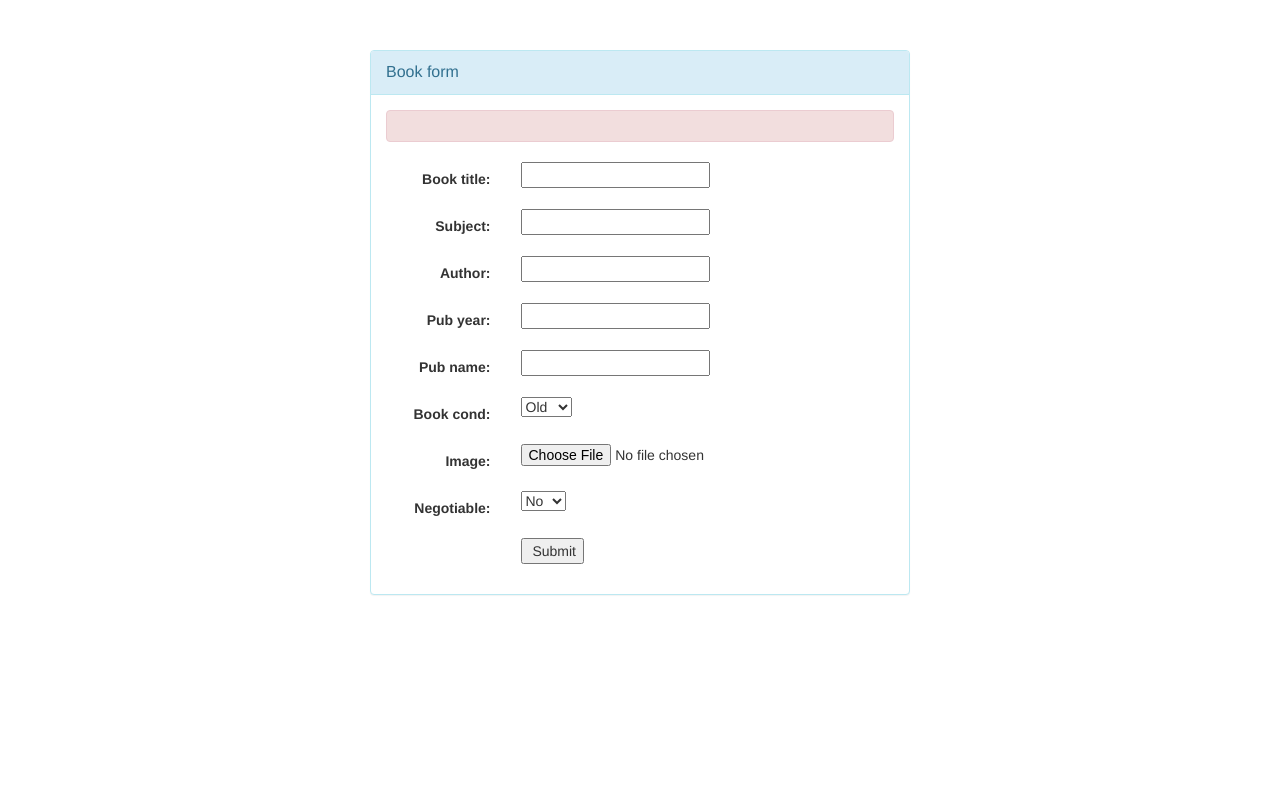
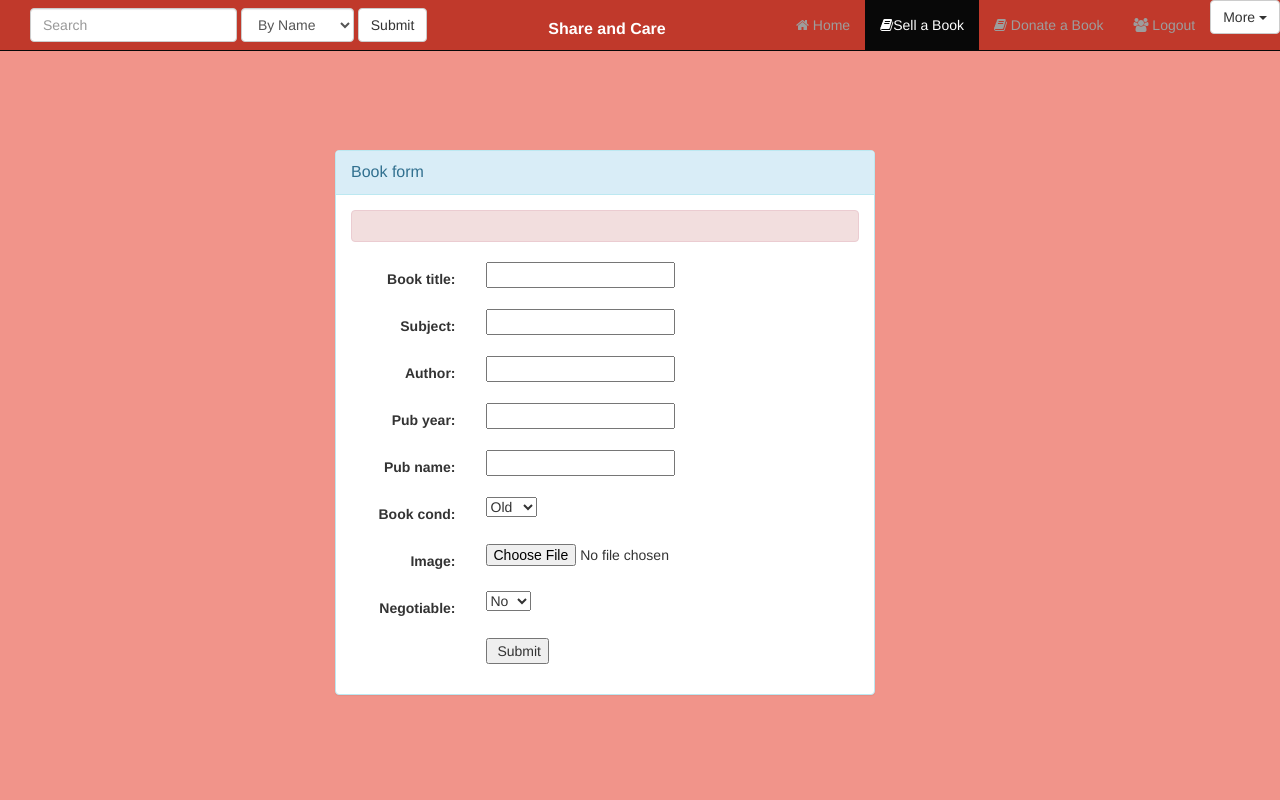
Before and after one commit to sakshi7896/Share-n-care-an-online-student-help-platform, a Django app: page /UserAccount/book_form/ in a window 1280 px wide. Run offline with Django 3.2, Linux system fonts and the light colour scheme; some libraries are stand-ins or nearby versions.

Commit message:
Navbar added at all the places

```diff
--- a/ShareAndCare/settings.py
+++ b/ShareAndCare/settings.py
@@ -25,7 +25,7 @@ SECRET_KEY = 'se!&01f3d_c^hgnhauwjsp9v$uswll(ha1y*p0^14mg3%+yp#@'
 # SECURITY WARNING: don't run with debug turned on in production!
 DEBUG = True
 
-ALLOWED_HOSTS = ['share-and-care.herokuapp.com','.share-and-care.herokuapp.com']
+#ALLOWED_HOSTS = ['share-and-care.herokuapp.com','.share-and-care.herokuapp.com']
 
 
 
--- /dev/null
+++ b/UserAccount/static/UserAccount/navbar.css
@@ -0,0 +1,17 @@
+body {
+    background: #f1948a  ;
+      }
+
+.container
+ {
+  margin: 80px auto;
+  margin-top: 100px;
+  margin-left: 20px;
+
+}
+
+.navbar
+{
+  color:white  ;
+  background: #c0392b;
+}
--- a/UserAccount/templates/UserAccount/bookform.html
+++ b/UserAccount/templates/UserAccount/bookform.html
@@ -1,11 +1,21 @@
-{% extends 'base.html' %}
+{% extends 'UserAccount/navbar.html' %}
 {% block head %}
 
 <title>Book Form</title>
+{{block.super}}
 
+<script type="text/javascript">
+window.onload=function()
+{
+document.getElementById("sell").setAttribute("class","active");
+document.getElementById("home").setAttribute("class","");
+
+}
+
+</script>
 {% endblock %}
 {% block body %}
-
+{{block.super}}
 <div class="container">
 
         <div id="bookformbox" style=" margin-top:50px" class="mainbox col-md-6 col-md-offset-3 col-sm-8 col-sm-offset-2">
--- /dev/null
+++ b/UserAccount/templates/UserAccount/navbar.html
@@ -0,0 +1,88 @@
+
+{% extends 'base.html'%}
+{% load staticfiles %}
+{% block head %}
+
+<title>Share and care</title>
+<link rel="stylesheet" href="{% static 'UserAccount/navbar.css' %}">
+<script>
+    $(document).ready(function () {
+        $('.dropdown-toggle').dropdown();
+    });
+</script>
+
+
+{% endblock %}
+{% block body %}
+<nav class="navbar navbar-inverse navbar-fixed-top">
+
+
+   <div class="col-md-5">
+     <form class="navbar-form navbar-left" role="search" action="{% url 'search_book'%}" method="post" enctype="multipart/form-data">
+      {% csrf_token %}
+      <div class="form-group">
+        <input type="text" class="form-control" placeholder="Search" name="query">
+        <select class="form-control" name="option">
+	      <option value="Name">By Name</option>
+	      <option value="Subject">By Subject</option>
+	    </select>
+      </div>
+      <button type="submit" class="btn btn-default">Submit</button>
+    </form>
+
+    </div>
+
+
+
+    <div class="col-md-2 col-sm-6"  >
+        <h2 style="text-align:left;font-size:16px;">
+           <b>Share and Care</b>
+        </h2>
+     </div>
+
+	<div class="container-fluid">
+		<button type="button" class="navbar-toggle"
+				data-toggle="collapse"
+				data-target=".navbar-collapse">
+		<span class="sr-only">Toggle variation</span>
+		<span class="icon-bar"></span>
+		<span class="icon-bar"></span>
+		<span class="icon-bar"></span>
+		</button>
+
+		<div class="navbar-collapse collapse">
+			<ul class="nav navbar-nav navbar-right">
+	            <li class="active" id="home" ><a href="{% url 'home' %}"><i class="fa fa-home" aria-hidden="true"></i> Home </a></li>
+	  			<li class="" id="sell"><a href="{% url 'book_form' %}"><i class="fa fa-book" aria-hidden="true"></i>Sell a Book  </a></li>
+		        <li class="" id="donate" ><a href=""><i class="fa fa-book" aria-hidden="true"></i> Donate a Book </a></li>
+			    <li class="" id="logout"><a href=""><i class="fa fa-users" aria-hidden="true"></i> Logout</a></li>
+		        <li class="dropdown">
+		        <div class="dropdown">
+			        <button class="btn btn-default dropdown-toggle" type="button" id="dropdownMenu" data-toggle="dropdown" aria-haspopup="true" aria-expanded="true">
+			         More
+			          <span class="caret"></span>
+			        </button>
+
+			        <ul class="dropdown-menu" aria-labelledby="dropdownMenu">
+			          <li><a href="{% url 'register'%}"><i class="fa fa-user fa-fw"></i><i class="icon-chevron-sign-up"></i>Sign Up
+			          </a></li>
+			          <li><a href="{% url 'login_user'%}"><i class="fa fa-key" aria-hidden="true"></i>
+			          Log in
+			          </a></li>
+			          <li class="" id="contact"><a href="{% url 'writetous'%}"><i class="fa fa-envelope" aria-hidden="true"></i>
+			          Contact us
+			           </a></li>
+			        </ul>
+
+			    </div>
+			    </li>
+
+
+			</ul>
+		</div>
+
+  	</div>
+
+</nav>
+
+{% endblock %}
--- a/UserAccount/templates/base.html
+++ b/UserAccount/templates/base.html
@@ -5,20 +5,20 @@
     <meta name="viewport" content="width=device-width, initial-scale=1">
     <meta name="description" content="">
     <meta name="author" content="">
+<!-- CSS   links-->
+     <link rel="stylesheet" href="https://maxcdn.bootstrapcdn.com/bootstrap/3.3.2/css/bootstrap.min.css">
+    <link rel="stylesheet" href="http://cdnjs.cloudflare.com/ajax/libs/font-awesome/4.4.0/css/font-awesome.min.css">
 
-    <link rel="stylesheet" href="https://maxcdn.bootstrapcdn.com/bootstrap/3.3.7/css/bootstrap.min.css" integrity="sha384-BVYiiSIFeK1dGmJRAkycuHAHRg32OmUcww7on3RYdg4Va+PmSTsz/K68vbdEjh4u" crossorigin="anonymous">
 
-<link rel="stylesheet" href="http://cdnjs.cloudflare.com/ajax/libs/font-awesome/4.4.0/css/font-awesome.min.css">
-    <script src="https://maxcdn.bootstrapcdn.com/bootstrap/3.3.7/js/bootstrap.min.js"></script>
-
+    <!-- js links-->
 <script src="https://code.jquery.com/jquery-3.1.1.min.js" type="text/javascript"></script>
+<script src="https://maxcdn.bootstrapcdn.com/bootstrap/3.3.7/js/bootstrap.min.js"></script>
     {% block head %}
     <title> base </title>
     {% endblock %}
   </head>
   <body>
     {%block body %}
-    <h1> Base </h1>
 
 {% block login %}
 {%endblock%}
--- a/UserAccount/urls.py
+++ b/UserAccount/urls.py
@@ -19,4 +19,5 @@ urlpatterns = [
 
 
 
+
 ]
```
Also changed, not shown: UserAccount/templates/UserAccount/contactus.html (+17 -0 lines), UserAccount/templates/UserAccount/home.html (+5 -138 lines), UserAccount/views.py (line endings or trailing spaces), 3 other files.
